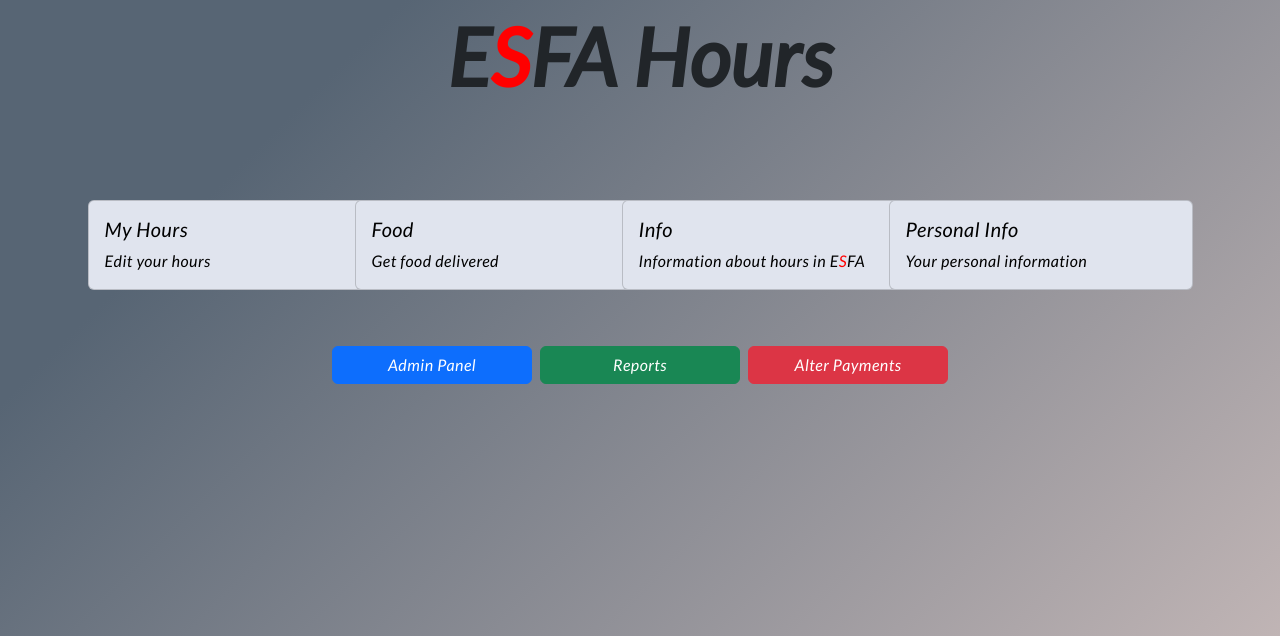
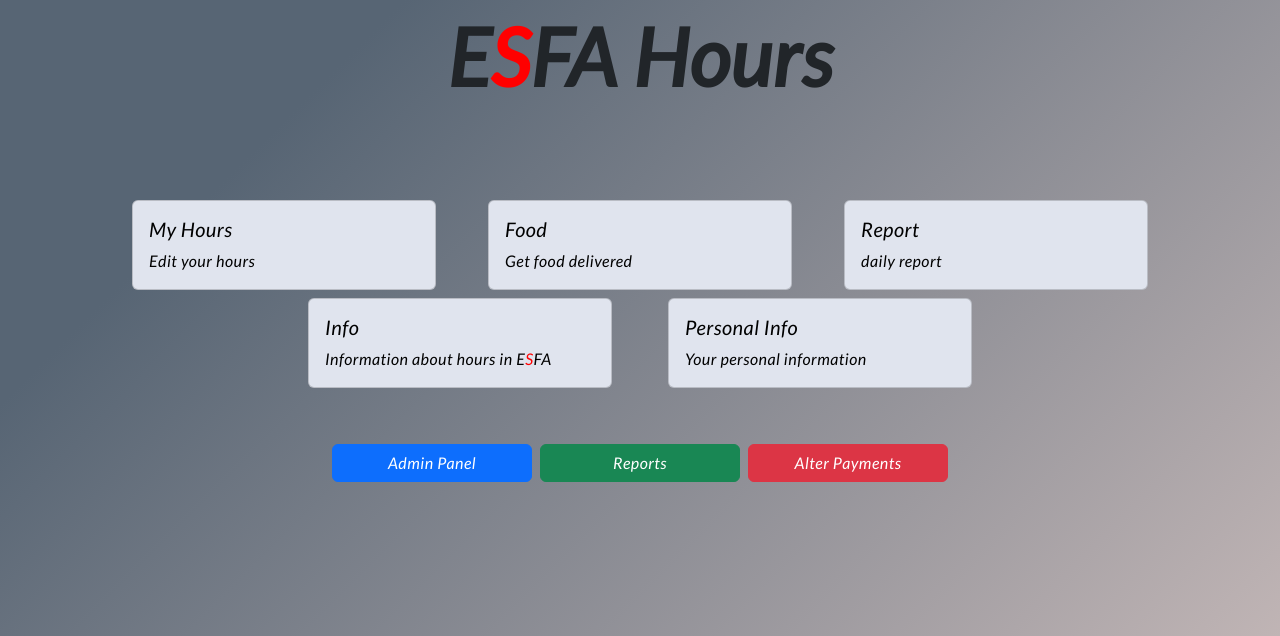
Before and after one commit to ESFA-Group/wisehours, a Django app: page /hours/home in a window 1280 px wide. Shown: the part 136-772 px from the top of the page. Run offline with Django 4.2, Linux system fonts and the light colour scheme; the visitor is signed in with stand-in values (Sample User, id 1); some libraries are stand-ins or nearby versions.

Commit message:
add report model

```diff
--- a/hours/sheets/models.py
+++ b/hours/sheets/models.py
@@ -23,8 +23,8 @@ class User(AbstractUser):
     comment = models.TextField("comment", default="", blank=True)
 
     # personal info
-    is_active = models.BooleanField("is_active",  default=True)
-    is_FoodManager = models.BooleanField("is_FoodManager",  default=False)
+    is_active = models.BooleanField("is_active", default=True)
+    is_FoodManager = models.BooleanField("is_FoodManager", default=False)
     national_ID = models.CharField("national_ID", max_length=10, blank=True, default="")
     mobile1 = models.CharField("mobile1", max_length=11, blank=True, default="")
     mobile2 = models.CharField("mobile2", max_length=11, blank=True, default="")
@@ -131,12 +131,12 @@ def current_mont_days(month: int, isleap: bool) -> int:
 
 class Sheet(models.Model):
     payment_status_choices = [
-        (0, 'Not Paid'),
-        (1, 'Only Base Paid'),
-        (2, 'Only Complementary Paid'),
-        (3, 'Base+Complementary Paid'),
-        (4, 'Refund Needed'),
-        (5, 'Refund Paid'),
+        (0, "Not Paid"),
+        (1, "Only Base Paid"),
+        (2, "Only Complementary Paid"),
+        (3, "Base+Complementary Paid"),
+        (4, "Refund Needed"),
+        (5, "Refund Paid"),
     ]
     user = models.ForeignKey(
         User,
@@ -153,7 +153,9 @@ class Sheet(models.Model):
     mean = models.PositiveIntegerField("mean", default=0)  # in minutes
     total = models.PositiveIntegerField("total", default=0)  # in minutes
     submitted = models.BooleanField("submitted", default=False)
-    payment_status = models.IntegerField("payment_status", choices=payment_status_choices, default=0)
+    payment_status = models.IntegerField(
+        "payment_status", choices=payment_status_choices, default=0
+    )
 
     # payment info: data comes from user
     wage = models.IntegerField("wage", default=0)
@@ -254,7 +256,12 @@ class Sheet(models.Model):
         total_payment = self.get_total_payment()
         final_payment = (
             total_payment
-            - (self.reduction1 + self.reduction2 + self.reduction3 + self.food_reduction)
+            - (
+                self.reduction1
+                + self.reduction2
+                + self.reduction3
+                + self.food_reduction
+            )
             + (self.addition1 + self.addition2)
         )
         return final_payment
@@ -305,7 +312,7 @@ class Project(models.Model):
         ProjectFamily,
         verbose_name="family",
         related_name="projects",
-        on_delete=models.CASCADE,
+        on_delete=models.SET_NULL,
         null=True,
     )
     name = models.CharField("name", max_length=150)
@@ -316,12 +323,29 @@ class Project(models.Model):
 
 class Food_data(models.Model):
     food_order_mode = [
-        (0, 'disablePastDays'),
-        (1, 'free'),
-        (2, 'disableWholeWeek'),
+        (0, "disablePastDays"),
+        (1, "free"),
+        (2, "disableWholeWeek"),
     ]
     year = models.PositiveIntegerField("year", default=current_year)
     month = models.PositiveIntegerField("month", default=current_month)
     order_mode = models.IntegerField("order_mode", choices=food_order_mode, default=0)
     data = models.JSONField(default=list)
     statistics_and_cost_data = models.JSONField(default=list)
+
+
+class Report(models.Model):
+    user = models.ForeignKey(
+        User,
+        verbose_name="user",
+        related_name="report",
+        on_delete=models.SET_NULL,
+        null=True,
+    )
+    report_date = models.DateField()
+    content = models.TextField()
+    sub_comment = models.TextField()
+    main_comment = models.TextField()  # vahid comment
+
+    def __str__(self):
+        return f"Report by {self.user.username} on {self.report_date}"
--- a/hours/sheets/templates/home.html
+++ b/hours/sheets/templates/home.html
@@ -52,7 +52,7 @@
 
             <div class="row">
 
-                <div class="col col-12 col-md-6 col-lg-3 mb-2 card-container">
+                <div class="col-lg-4 col-md-6 mb-2 card-container">
                     <a href="{% url 'sheets:hours' %}" class="card-link">
                         <div class="card mx-3" style="width: 19rem;">
                             <div class="card-body">
@@ -67,7 +67,7 @@
                     </a>
                 </div>
 
-                <div class="col col-12 col-md-6 col-lg-3 mb-2 card-container">
+                <div class="col-lg-4 col-md-6 mb-2 card-container">
                     <a href="{% url 'sheets:food_form' %}" class="card-link">
                         <div class="card mx-3" style="width: 19rem;">
                             <div class="card-body">
@@ -82,7 +82,24 @@
                     </a>
                 </div>
 
-                <div class="col col-12 col-md-6 col-lg-3 mb-2 card-container">
+                <div class="col-lg-4 col-md-6 mb-2 card-container">
+                    <a href="{% url 'sheets:daily_report' %}" class="card-link">
+                        <div class="card mx-3" style="width: 19rem;">
+                            <div class="card-body">
+                                <h5 class="card-title">
+                                    Report
+                                </h5>
+                                <p class="card-text">
+                                    daily report
+                                </p>
+                            </div>
+                        </div>
+                    </a>
+                </div>
+            </div>
+
+            <div class="row">
+                <div class="col-md-3 mb-2 mx-auto card-container">
                     <a href="{% url 'sheets:hours_info' %}" class="card-link">
                         <div class="card mx-3" style="width: 19rem;">
                             <div class="card-body">
@@ -97,7 +114,7 @@
                     </a>
                 </div>
 
-                <div class="col col-12 col-md-6 col-lg-3 mb-2 card-container">
+                <div class="col-md-3 mb-2 mx-auto card-container">
                     <a href="{% url 'sheets:personal_info' %}" class="card-link">
                         <div class="card mx-3" style="width: 19rem;">
                             <div class="card-body">
--- a/hours/sheets/urls.py
+++ b/hours/sheets/urls.py
@@ -14,6 +14,7 @@ urlpatterns = [
     path("hours", views.HoursView.as_view(), name="hours"),
     path("hours_info", views.HoursInfoView.as_view(), name="hours_info"),
     path("personal_info", views.PersonalInfoView.as_view(), name="personal_info"),
+    path("daily_report", views.DailyReport.as_view(), name="daily_report"),
     path("payment", views.PaymentHandleView.as_view(), name="payment"),
     path("alter_payment", views.AlterPaymentHandleView.as_view(), name="alter_payment"),
     path("order_food_form", views.FoodFormView.as_view(), name="food_form"),
--- a/hours/sheets/views.py
+++ b/hours/sheets/views.py
@@ -76,6 +76,65 @@ class HoursView(BaseView):
 
 
 class PersonalInfoView(BaseView):
+    template_name = "personal_info.html"
+
+    def post(self, request):
+        context = {}
+        if request.POST.get("saveUserData"):
+            self.save_user_data(request)
+            context = {"submitted": True}
+            return super(TemplateView, self).render_to_response(context)
+
+    def save_user_data(self, request):
+        request.user.first_name = request.POST.get("firstName", "")
+        request.user.last_name = request.POST.get("lastName", "")
+        request.user.national_ID = request.POST.get("nationalID", "")
+        request.user.dob = request.POST.get("dob", "")
+        request.user.email = request.POST.get("email", "")
+        request.user.mobile1 = request.POST.get("mobile1", "")
+        request.user.mobile2 = request.POST.get("mobile2", "")
+        request.user.emergency_phone = request.POST.get("emergencyPhone", "")
+        request.user.address = request.POST.get("address", "")
+        request.user.laptop_info = request.POST.get("laptopInfo", "")
+        request.user.bank_name = request.POST.get("bankName", "")
+        request.user.card_number = request.POST.get("cardNumber", "")
+        request.user.account_number = request.POST.get("accountNumber", "")
+        request.user.SHEBA_number = request.POST.get("SHEBANumber", "")
+        if request.FILES.get("personalImage"):
+            personal_image = request.FILES["personalImage"]
+            request.user.personal_image.save(personal_image.name, personal_image)
+        if request.FILES.get("nationalIDFrontImage"):
+            national_ID_front_image = request.FILES["nationalIDFrontImage"]
+            request.user.national_ID_front_image.save(
+                national_ID_front_image.name, national_ID_front_image
+            )
+        if request.FILES.get("nationalIDBackImage"):
+            national_ID_back_image = request.FILES["nationalIDBackImage"]
+            request.user.national_ID_back_image.save(
+                national_ID_back_image.name, national_ID_back_image
+            )
+        if request.FILES.get("birthCertFirstPage"):
+            birth_cert_first_page = request.FILES["birthCertFirstPage"]
+            request.user.birth_cert_first_page.save(
+                birth_cert_first_page.name, birth_cert_first_page
+            )
+        if request.FILES.get("birthCertChangesPage"):
+            birth_cert_changes_page = request.FILES["birthCertChangesPage"]
+            request.user.birth_cert_changes_page.save(
+                birth_cert_changes_page.name, birth_cert_changes_page
+            )
+        if request.FILES.get("studentCard"):
+            student_card = request.FILES["studentCard"]
+            request.user.student_card.save(student_card.name, student_card)
+        if request.FILES.get("militaryServiceCard"):
+            military_service_card = request.FILES["militaryServiceCard"]
+            request.user.military_service_card.save(
+                military_service_card.name, military_service_card
+            )
+        request.user.save()
+
+
+class DailyReport(BaseView):
     template_name = "personal_info.html"
 
     def post(self, request):
```
Also changed, not shown: hours/sheets/migrations/0024_alter_project_family_report.py (added). Lines whose indentation alone changed are shown as unchanged.
